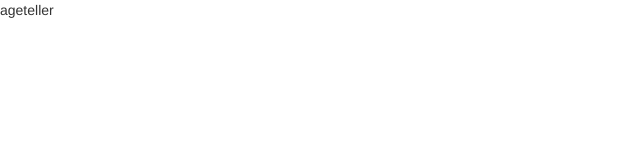
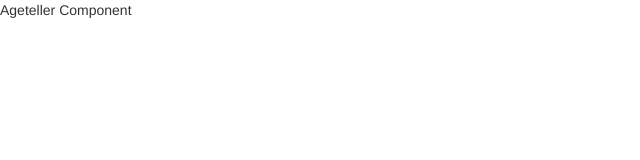
Before and after one commit to Sandipani/ageteller, a React (Create React App) app: page / in a window 1280 px wide. Shown: the top 160 px of the page, without its empty margins (0-640 px from the left). Built offline with nearby package versions, Linux system fonts and the light colour scheme.

Commit message:
Changes to be committed: 	new file:   src/components/App.js 	modified:   src/index.js

```diff
--- /dev/null
+++ b/src/components/App.js
@@ -0,0 +1,9 @@
+import React, {Component} from 'react';
+
+class App extends Component {
+    render () {
+        return <div>Ageteller Component</div>
+    }
+}
+
+export default App;
--- a/src/index.js
+++ b/src/index.js
@@ -1,6 +1,7 @@
 import React from 'react';
 import ReactDOM from 'react-dom';
+import App from './components/App';
 
 ReactDOM.render(
-<div>ageteller</div>,document.getElementById('root')
+<App />,document.getElementById('root')
 )
```
